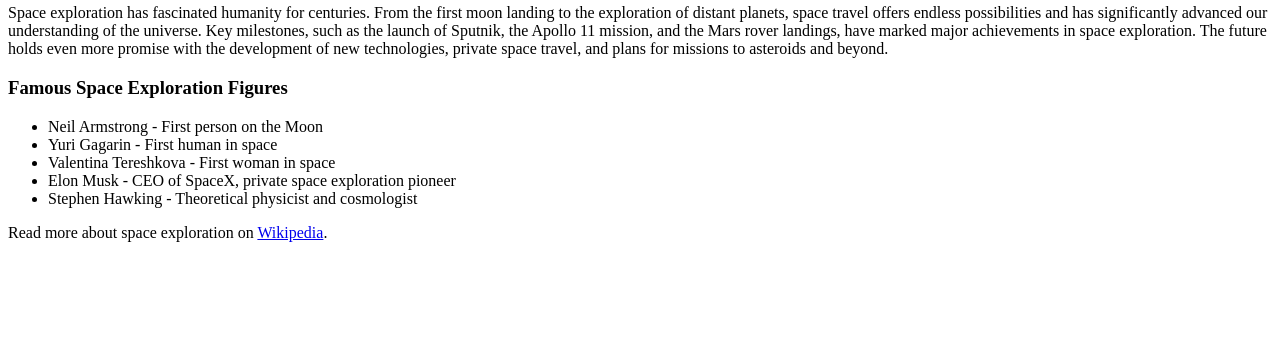
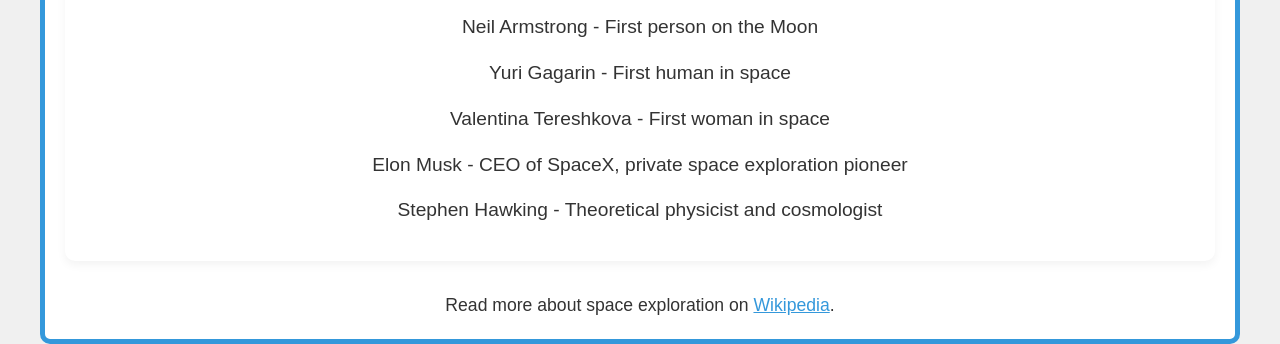
Before and after one commit to Archie0406/Blog-Website, a plain HTML site: page index.html in a window 1280 px wide. Shown: the part 724-1068 px from the top of the page. Before the commit the page ends 982 px from the top, so only its background shows below. Drawn offline with Linux system fonts and the light colour scheme.

Commit message:
Update index.html

```diff
--- a/index.html
+++ b/index.html
@@ -5,7 +5,7 @@
     <meta http-equiv="X-UA-Compatible" content="IE=edge" />
     <meta name="viewport" content="width=device-width, initial-scale=1.0" />
     <title>Space Exploration Blog</title>
-    <link rel="stylesheet" href="style..css" />
+    <link rel="stylesheet" href="style.css" />
   </head>
   <body>
     <div class="container">
```
